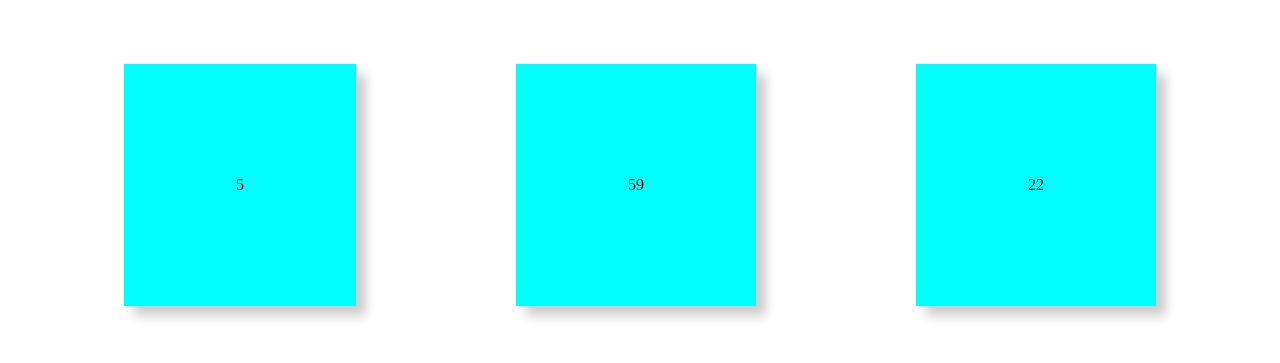
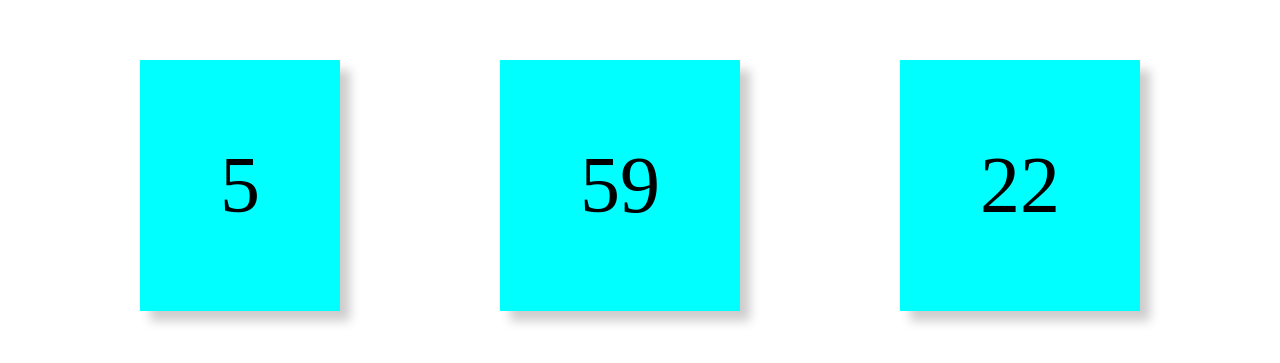
Before and after one commit to Igprad01/Jam-Digital, a website: page public/index.html in a window 1280 px wide. Shown: the part 223-586 px from the top of the page. Drawn offline with Linux system fonts and the light colour scheme.

Commit message:
initial commit

```diff
--- a/public/css/style.css
+++ b/public/css/style.css
@@ -3,24 +3,12 @@
     display: flex;
     justify-content: center;
     align-items: center;
+    gap: 10rem;
 }
 
-.jam {
+.jam,.menit, .detik {
     background-color: aqua;
-    padding: 7rem 7rem 7rem 7rem;
-    margin-right: 10rem;
+    padding: 5rem 5rem 5rem 5rem;
     box-shadow: 10px 10px 10px rgba(0, 0, 0, 0.2);
+    font-size: 5rem;
 }
-
-.menit {
-    background-color: aqua;
-    padding: 7rem 7rem 7rem 7rem;
-    margin-right: 10rem;
-    box-shadow: 10px 10px 10px rgba(0, 0, 0, 0.2);
-}
-
-.detik {
-    background-color: aqua;
-    padding: 7rem 7rem 7rem 7rem;
-    box-shadow: 10px 10px 10px rgba(0, 0, 0, 0.2);
-}
--- a/public/js/script.js
+++ b/public/js/script.js
@@ -12,6 +12,6 @@ function JamDigital() {
     menit.textContent = `${mnt}`;
 }
 
-setInterval(JamDigital, 1000);
+setInterval(JamDigital);
 
 let result = JamDigital();
```
